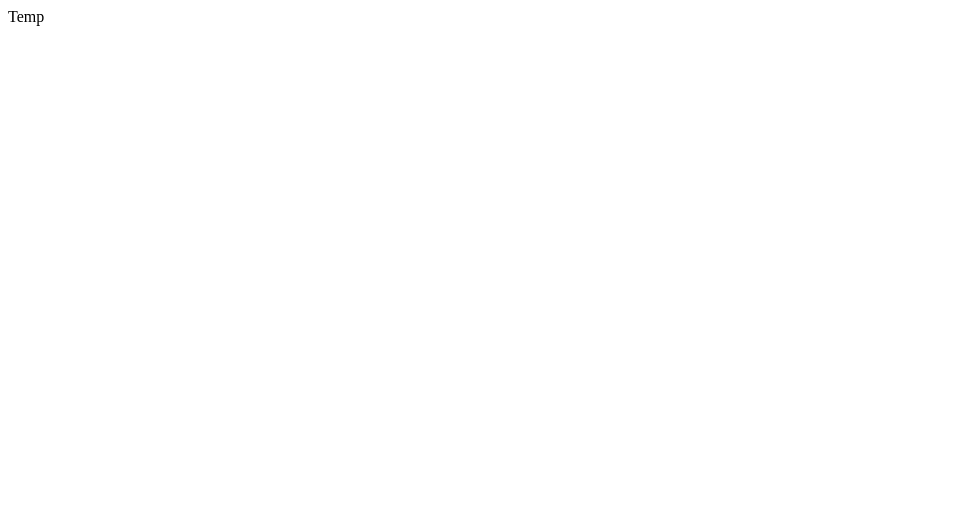
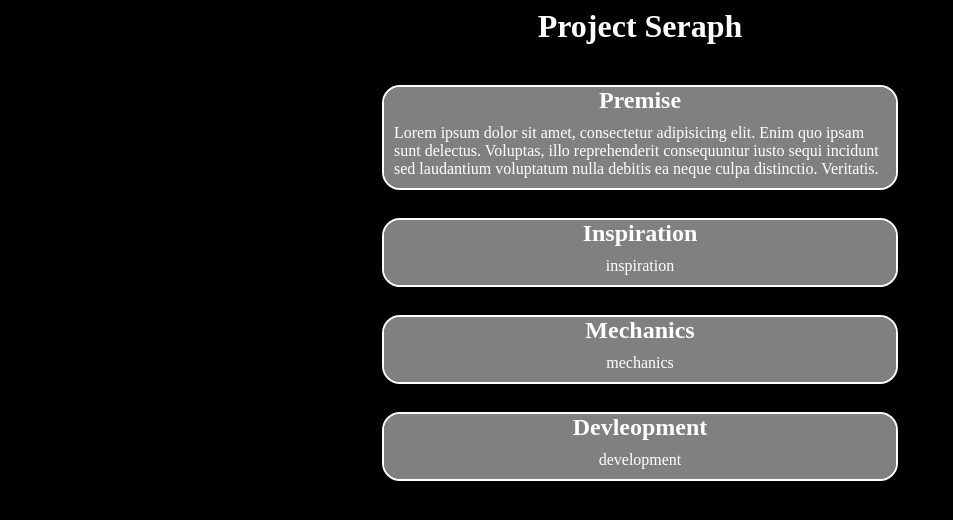
Before and after one commit to CommanderSABLy/project_seraph_site, a plain HTML site: page index.html in a window 1280 px wide. Shown: the whole page, without its empty margins (0-953 px from the left). Drawn offline with Linux system fonts and the light colour scheme.

Commit message:
Basic setup

```diff
--- /dev/null
+++ b/index.css
@@ -0,0 +1,30 @@
+body {
+    background-color: black;
+    color: white;
+}
+
+h1, h2, h3, p {
+    margin: 0;
+    padding: 10px;
+    padding-top: 0;
+}
+
+.page {
+    display: flex;
+    flex-direction: column;
+    margin: 0 auto;
+    align-items: center;
+    gap: 2rem;
+}
+
+
+.subsection {
+    display: flex;
+    flex-direction: column;
+    width: 40vw;
+    align-items: center;
+    justify-content: center;
+    background-color: grey;
+    border-radius: 16px;
+    outline: 2px solid white;
+}
--- a/index.html
+++ b/index.html
@@ -1,3 +1,31 @@
+<head>
+    <title>Project Seraph</title>
+    <link rel="stylesheet" href="index.css">
+</head>
 <body>
-    <div>Temp</div>
+    <div class="page">
+        <h1>Project Seraph</h1>
+        <div class="subsection">
+            <h2>Premise</h2>
+            <p>Lorem ipsum dolor sit amet, consectetur adipisicing elit.
+                Enim quo ipsam sunt delectus. Voluptas, illo reprehenderit
+                consequuntur iusto sequi incidunt sed laudantium voluptatum
+                nulla debitis ea neque culpa distinctio. Veritatis.</p>
+        </div>
+
+        <div class="subsection">
+            <h2>Inspiration</h2>
+            <p>inspiration</p>
+        </div>
+
+        <div class="subsection">
+            <h2>Mechanics</h2>
+            <p>mechanics</p>
+        </div>
+
+        <div class="subsection">
+            <h2>Devleopment</h2>
+            <p>development</p>
+        </div>
+    </div>
 </body>
```
